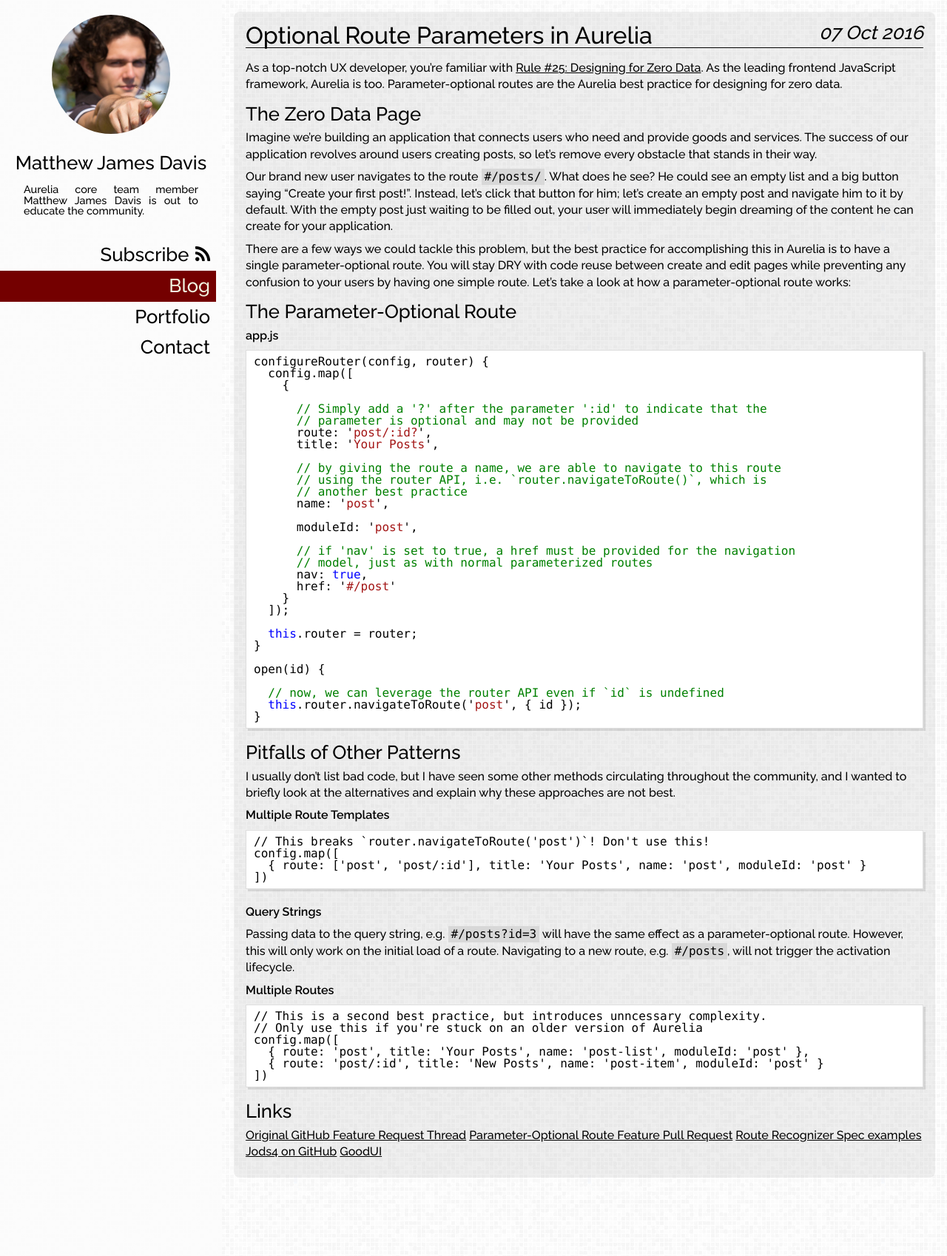
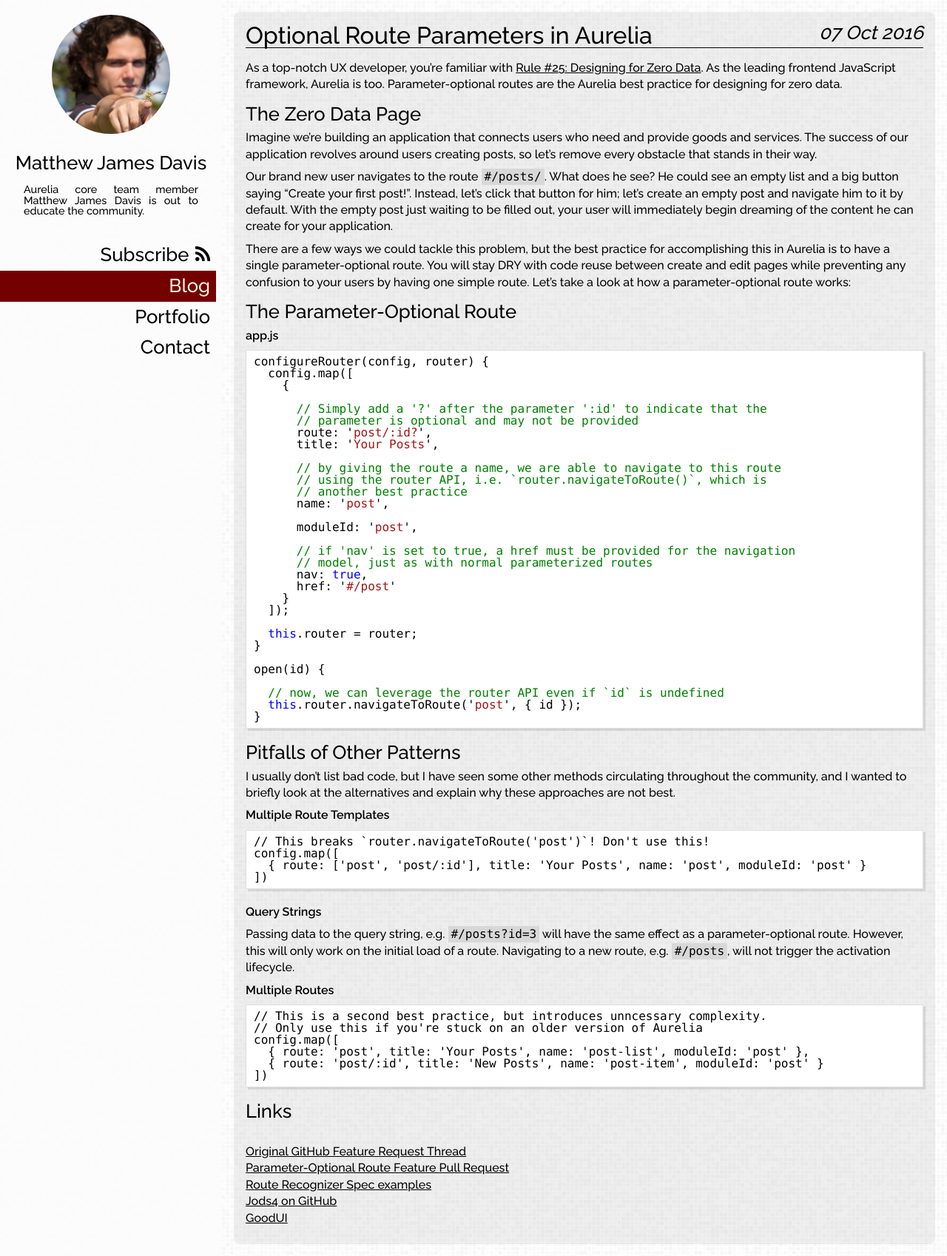
Before and after one commit to davismj/davismj.github.io, a Jekyll site: the page built from _posts/2016-10-7-optional-route-parameters.md, in a window 1280 px wide. Shown: the whole page at 74% size. Built offline with Jekyll 4.4.1, drawn with Linux system fonts in a browser that asks for light colours; nearby versions of some CDN libraries; comment, search, counter and statistics services are not loaded.

Commit message:
Fix: Fix link spacing

````diff
--- a/_posts/2016-10-7-optional-route-parameters.md
+++ b/_posts/2016-10-7-optional-route-parameters.md
@@ -88,9 +88,9 @@
 ```
 
 # Links
-
-[Original GitHub Feature Request Thread](https://github.com/aurelia/router/issues/83)
-[Parameter-Optional Route Feature Pull Request](https://github.com/aurelia/route-recognizer/pull/25)
-[Route Recognizer Spec examples](https://github.com/aurelia/route-recognizer/blob/master/test/route-recognizer.spec.js#L50-L86)
-[Jods4 on GitHub](https://github.com/jods4)
-[GoodUI](http://www.goodui.org/)
+<br />
+[Original GitHub Feature Request Thread](https://github.com/aurelia/router/issues/83)<br />
+[Parameter-Optional Route Feature Pull Request](https://github.com/aurelia/route-recognizer/pull/25)<br />
+[Route Recognizer Spec examples](https://github.com/aurelia/route-recognizer/blob/master/test/route-recognizer.spec.js#L50-L86)<br />
+[Jods4 on GitHub](https://github.com/jods4)<br />
+[GoodUI](http://www.goodui.org/)<br />
````
